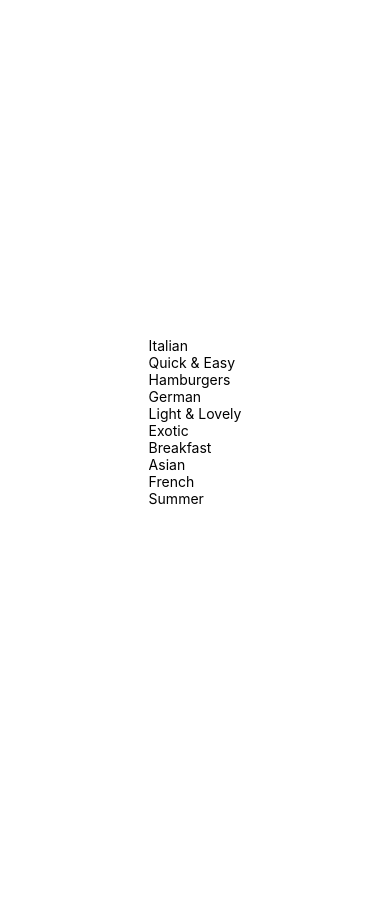
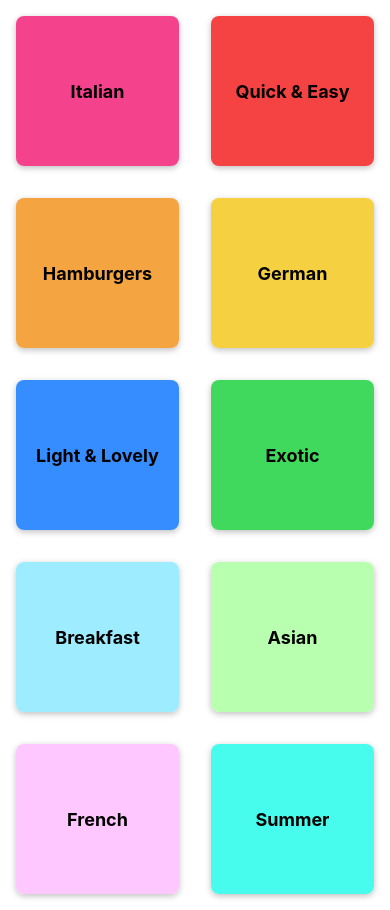
Before and after one commit to WellingtonDefassio/menu-restaurant, a React Native app: screen / in a window 390 px wide. Before the commit the page ends 844 px from the top, so only its background shows below. Built offline with nearby package versions, Linux system fonts and the light colour scheme.

Commit message:
add color and styles for grid

```diff
--- a/App.tsx
+++ b/App.tsx
@@ -4,7 +4,8 @@ import CategoriesScreens from "./src/screens/CategoriesScreens";
 
 export default function App() {
     return (
-        <View style={styles.container}>
+        <View>
+            <StatusBar style={"light"}/>
             <CategoriesScreens/>
         </View>
     );
--- a/src/components/CategoryGridTitle.tsx
+++ b/src/components/CategoryGridTitle.tsx
@@ -1,5 +1,5 @@
 import React from 'react';
-import {View, Text, Pressable} from 'react-native';
+import {View, Text, Pressable, StyleSheet} from 'react-native';
 import Category from "../models/category";
 
 interface CategoryGridTitleProps {
@@ -8,12 +8,47 @@ interface CategoryGridTitleProps {
 
 export default function CategoryGridTitle(props: CategoryGridTitleProps) {
     return (
-        <View>
-            <Pressable>
-                <View>
-                    <Text>{props.category.title}</Text>
+        <View style={styles.gridItem}>
+            <Pressable
+                style={({pressed}) => [styles.button, pressed ? styles.buttonPressed : null]}
+            >
+                <View style={[styles.innerContainer,{backgroundColor: props.category.color}]}>
+                    <Text style={styles.title}>{props.category.title}</Text>
                 </View>
             </Pressable>
         </View>
     );
 }
+
+
+const styles = StyleSheet.create({
+    gridItem: {
+        flex: 1,
+        margin: 16,
+        height: 150,
+        elevation: 6,
+        borderRadius: 8,
+        shadowColor: "black",
+        backgroundColor: "white",
+        shadowOpacity: 0.25,
+        shadowOffset: {width: 0, height: 2},
+        shadowRadius: 6,
+        overflow: "hidden"
+    },
+    button: {
+        flex: 1
+    },
+    buttonPressed: {
+        opacity: 0.5,
+    },
+    innerContainer: {
+        flex: 1,
+        padding: 16,
+        justifyContent: "center",
+        alignItems: "center",
+    },
+    title: {
+        fontWeight: "bold",
+        fontSize: 18
+    }
+})
--- a/src/screens/CategoriesScreens.tsx
+++ b/src/screens/CategoriesScreens.tsx
@@ -19,6 +19,7 @@ export default function CategoriesScreens() {
                 data={CATEGORIES}
                 renderItem={({item}) => renderCategoryItem(item)}
                 keyExtractor={(item) => item.id}
+                numColumns={2}
             />
         </View>
     );
```
